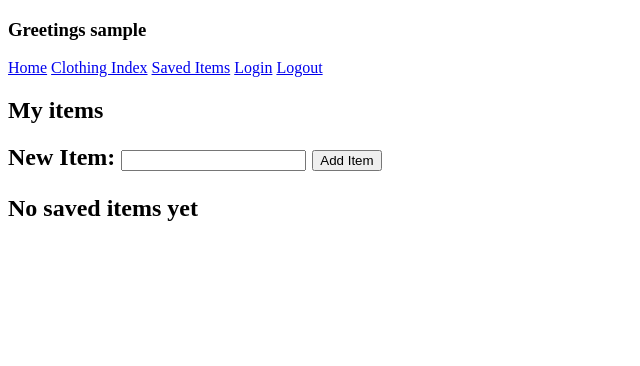
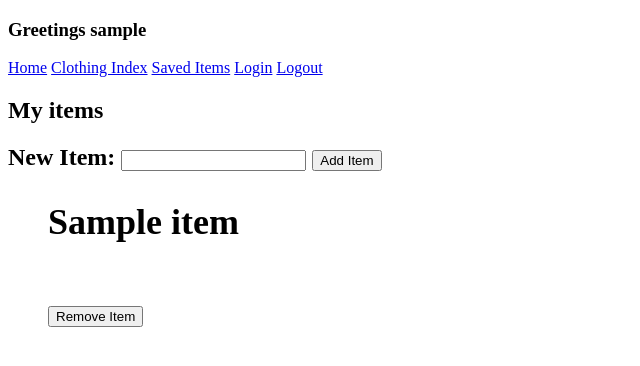
Before and after one commit to RiverSelkie/garb-finder, a Flask app: page /saved_items in a window 1280 px wide. Shown: the top 366 px of the page, without its empty margins (0-640 px from the left). Run offline with Flask 2, Linux system fonts and the light colour scheme; the visitor is signed in with stand-in values (Sample User, id 1); tables that the repository leaves empty hold one stand-in row (values such as "Sample post").

Commit message:
refactored current user code, changed saved items page display from current user's owned items to current user's saved items

```diff
--- a/main.py
+++ b/main.py
@@ -5,7 +5,7 @@ from flask_sqlalchemy import SQLAlchemy
 app = Flask(__name__)
 app.config['DEBUG'] = True
 app.config['SQLALCHEMY_DATABASE_URI'] = 'mysql+pymysql://garb-finder:garb-finder@localhost:8889/garb-finder'
-# app.config['SQLALCHEMY_ECHO'] = True
+app.config['SQLALCHEMY_ECHO'] = True
 app.config['SECRET_KEY'] = "Your_secret_string"
 db = SQLAlchemy(app)
 
@@ -14,7 +14,8 @@ class User (db.Model):
     # id = db.Column(db.Integer, primary_key=True)
     username = db.Column(db.String(120), primary_key=True)
     password = db.Column(db.String(120))
-    #saved_item = db.relationship("Item", backref = "owner")
+    # saved_item = db.relationship("Item", backref = "owner")
+    # saved_item = db.relationship("Kit", backref = "username")
 
     def __init__(self, username, password):
         self.username = username
@@ -33,6 +34,8 @@ class Item (db.Model):
     # time_period_start = db.Column(db.Integer)
     # time_period_end = db.Column(db.Integer)
     owner = db.Column(db.String(120), db.ForeignKey(User.username))
+    # saved_item = db.relationship("Kit", backref = "item_id")
+    saved_item = db.relationship("Kit", backref = "avocado")
 
     def __init__(self, name,  owner):
     # description, culture, climate, gender, item_type, time_period_start, time_period_end,
@@ -155,18 +158,15 @@ def avocado():
 @app.route('/index', methods=['POST', 'GET'])
 def index():
     if request.method == 'POST':
-        print("=====1")
+        print ("=====1")
         print (request.form)
         item_id = request.form.get('name')
         print ("=====2")
         print (item_id)
-        user = User.query.filter_by(username=session['user']).first()
+        username = session['user']
         print ("=====4")
-        print (user)
-        new_kit = Kit(item_id, user.username)
-        print ("=====5")
-        print (user.username)
-        print ("=====6")
+        print (username)
+        new_kit = Kit(item_id, username)
         print (new_kit)
         db.session.add(new_kit)
         db.session.commit()
@@ -174,6 +174,7 @@ def index():
     return render_template('index.html', items=items)
 
 @app.route('/saved_items', methods=['POST', 'GET'])
+
 def my_stuff():
     if request.method == 'POST':
         item_name = request.form['item']
@@ -181,12 +182,28 @@ def my_stuff():
         new_item = Item(item_name, owner.username)
         db.session.add(new_item)
         db.session.commit()
-    owner = User.query.filter_by(username=session['user']).first()
-    print ("=====")
-    print (owner.username)
-    print ("=====")
-    items = Item.query.filter_by(owner=owner.username).all()
-    return render_template("saved_items.html", items = items)
+        item_id = Item.query.order_by(Item.id.desc()).first().id
+        print ("+++++")
+        print (item_id)
+        username = session['user']
+        new_kit = Kit(item_id, username)
+        db.session.add(new_kit)
+        db.session.commit()
+
+    items = Item.query.filter_by(owner=session['user']).all()
+    for i in items:
+        print ("=========")
+        print (i.id, i.name, i.owner)
+        print ("=========")
+
+    kit_items = Kit.query.filter_by(username=session['user']).all()
+    for i in kit_items:
+        print ("+++++++++")
+        print (i.kit_id, i.avocado.name, i.avocado.owner, i.username)
+        print ('+++++++++')
+
+    # items = Item.query.join(Item, Kit, Item.id).filter(Kit.username == current_user.username)
+    return render_template("saved_items.html", kit_items = kit_items)
 
 # @app.route("/welcome")
 # def welcome_in():
--- a/templates/saved_items.html
+++ b/templates/saved_items.html
@@ -11,16 +11,16 @@
     <input type="submit" value='Add Item' />
 </form>
 
-    {% if items|length == 0 %}
+    {% if kit_items|length == 0 %}
     <p>No saved items yet</p>
 
     {% else %}
 
         <ul>
-            {% for item in items %}
+            {% for item in kit_items %}
 
                 <div class="comments">
-                    <h1>{{item.name}}</h1>
+                    <h1>{{item.avocado.name}}</h1>
                     <br>
                     <!-- <p>{{item.culture}}</p>
                     <p>{{item.climate}}</p>
```
